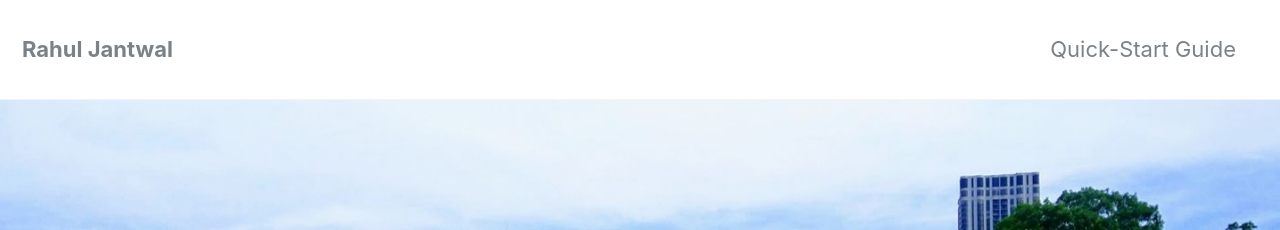
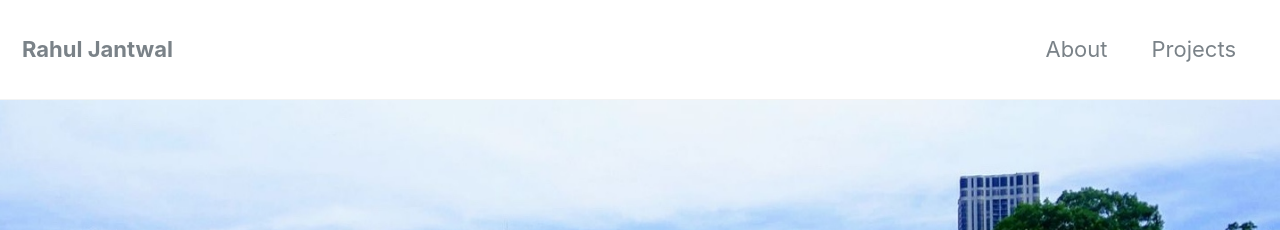
Before and after one commit to rahuljantwal/rahuljantwal.github.io, a Jekyll site: the page built from index.html, in a window 1280 px wide and 900 px high. Shown: the top 230 px of the window. Built offline with Jekyll 4.4.1, drawn with Linux system fonts in a browser that asks for light colours; nearby versions of some CDN libraries; the list of posts is cut into pages by our own code.

Commit message:
initial commit

```diff
--- a/_data/navigation.yml
+++ b/_data/navigation.yml
@@ -1,7 +1,9 @@
 # main links
 main:
-  - title: "Quick-Start Guide"
-    url: https://mmistakes.github.io/minimal-mistakes/docs/quick-start-guide/
+  - title: "About"
+    url: /about/
+  - title: "Projects"
+    url: /projects/
   # - title: "About"
   #   url: https://mmistakes.github.io/minimal-mistakes/about/
   # - title: "Sample Posts"
```
